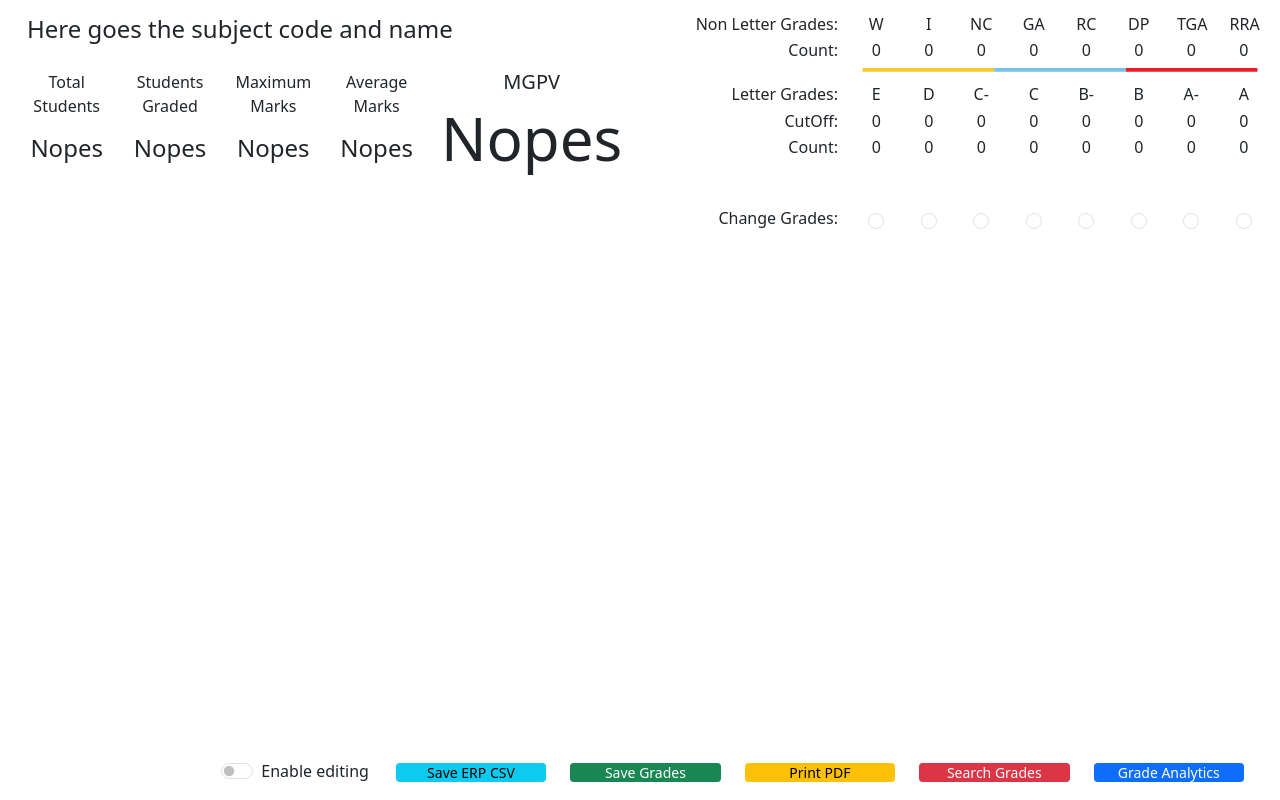
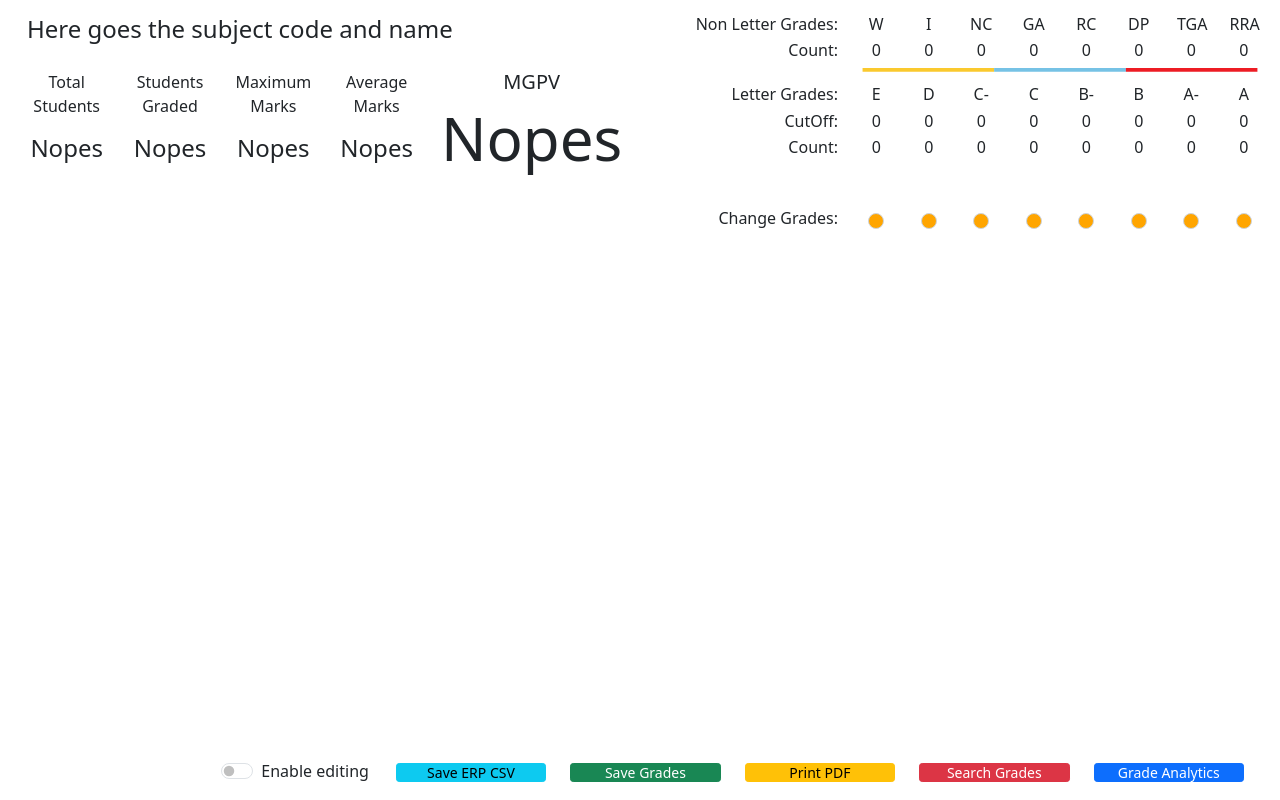
Before and after one commit to Aritra/GradeModerator, a plain HTML site: page histogram.html in a window 1280 px wide. Drawn offline with nearby package versions, Linux system fonts and the light colour scheme.

Commit message:
Grade selector radio buttons are now highlighted for better visibility

```diff
--- a/histogram.html
+++ b/histogram.html
@@ -228,6 +228,37 @@
         color: #FFF;
       }
 
+      .green-radio {
+        accent-color: lightgreen; /* Default background */
+        /* Fallback for older browsers */
+        -webkit-appearance: none;
+        -moz-appearance: none;
+        appearance: none;
+        background-color: orange;
+        border: 1px solid #ced4da;
+        width: 16px;
+        height: 16px;
+        border-radius: 50%;
+        outline: none;
+        cursor: pointer;
+        transition: background-color 0.2s ease-in-out; /* Smooth transition */
+        }
+
+        .green-radio:checked {
+        background-color: lightblue; /* Blue on select */
+        }
+
+        /* Optional: Style the "checked" indicator */
+        .green-radio:checked::before {
+        content: '';
+        display: block;
+        width: 10px;
+        height: 10px;
+        border-radius: 50%;
+        background-color: darkblue; /* Inner circle color when checked */
+        margin: 2px;
+        }
+
     </style>
     <script>
         gradesDetails = JSON.parse(sessionStorage.getItem("gradeObject"));
@@ -549,28 +580,28 @@
                         <h6 style="text-align: right;">Change Grades: </h6>
                     </div>
                     <div class="col-sm-1" style="text-align: center;">
-                        <input type="radio" id="grb1" class="form-check-input" name="optradio">
+                        <input type="radio" id="grb1" class="form-check-input green-radio" name="optradio">
                     </div>
                     <div class="col-sm-1" style="text-align: center;">
-                        <input type="radio" id="grb2" class="form-check-input" name="optradio">
+                        <input type="radio" id="grb2" class="form-check-input green-radio" name="optradio">
                     </div>
                     <div class="col-sm-1" style="text-align: center;">
-                        <input type="radio" id="grb3" class="form-check-input" name="optradio">
+                        <input type="radio" id="grb3" class="form-check-input green-radio" name="optradio">
                     </div>
                     <div class="col-sm-1" style="text-align: center;">
-                        <input type="radio" id="grb4" class="form-check-input" name="optradio">
+                        <input type="radio" id="grb4" class="form-check-input green-radio" name="optradio">
                     </div>
                     <div class="col-sm-1" style="text-align: center;">
-                        <input type="radio" id="grb5" class="form-check-input" name="optradio">
+                        <input type="radio" id="grb5" class="form-check-input green-radio" name="optradio">
                     </div>
                     <div class="col-sm-1" style="text-align: center;">
-                        <input type="radio" id="grb6" class="form-check-input" name="optradio">
+                        <input type="radio" id="grb6" class="form-check-input green-radio" name="optradio">
                     </div>
                     <div class="col-sm-1" style="text-align: center;">
-                        <input type="radio" id="grb7" class="form-check-input" name="optradio">
+                        <input type="radio" id="grb7" class="form-check-input green-radio" name="optradio">
                     </div>
                     <div class="col-sm-1" style="text-align: center;">
-                        <input type="radio" id="grb8" class="form-check-input" name="optradio">
+                        <input type="radio" id="grb8" class="form-check-input green-radio" name="optradio">
                     </div>
                 </div>
 
```
